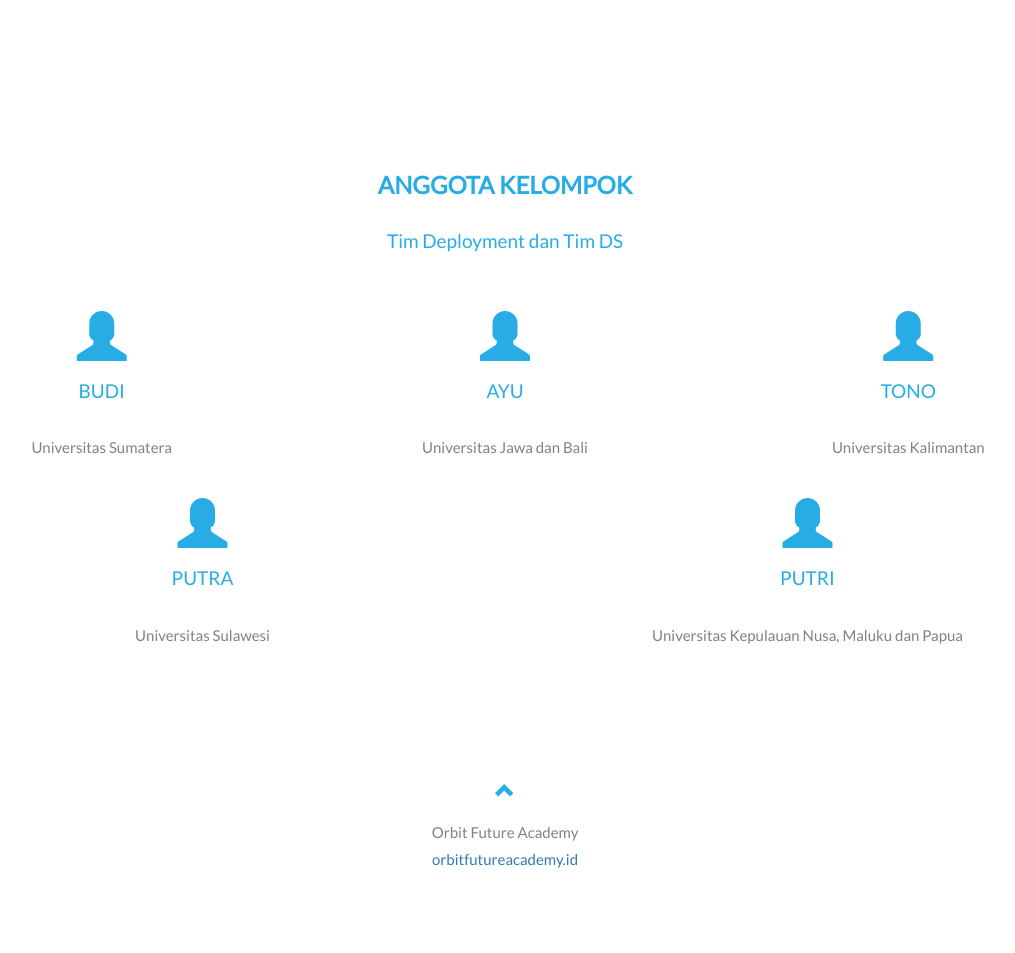
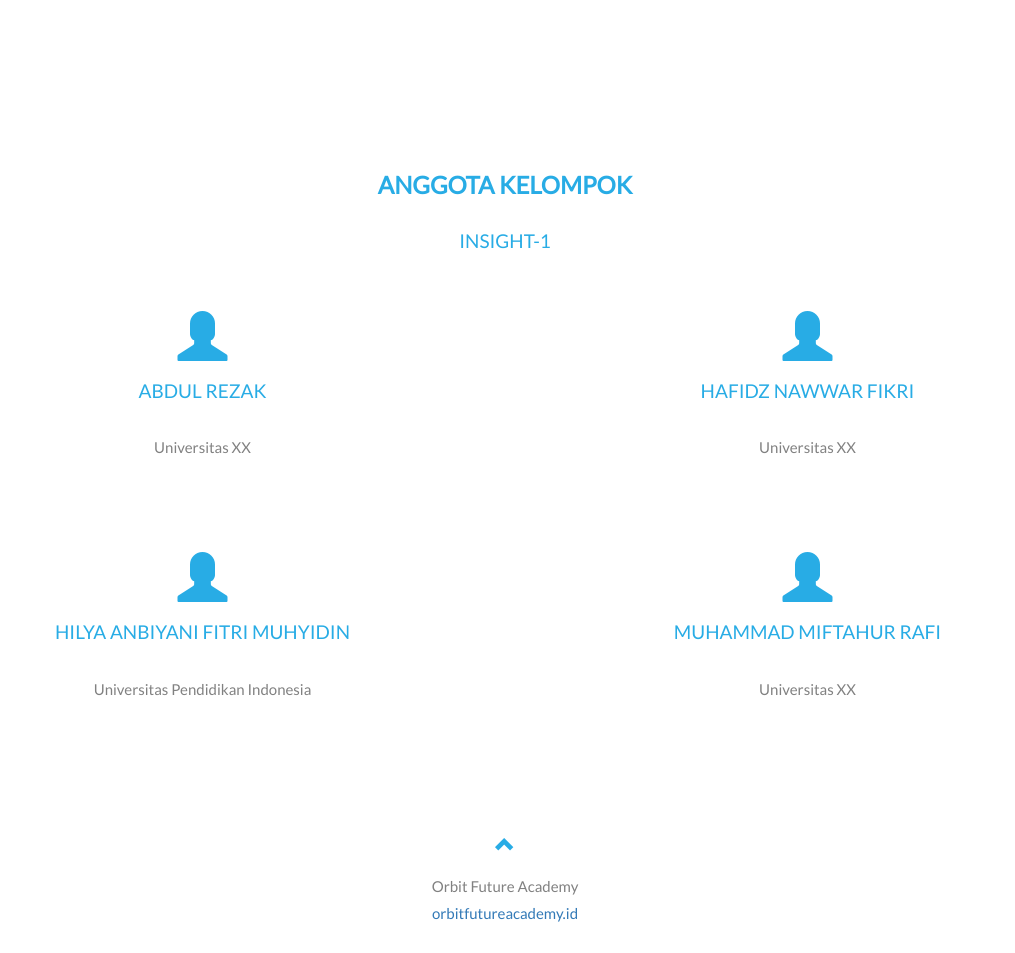
Before and after one commit to hilya09/deployment-ds, a Flask app: page / in a window 1280 px wide. Shown: the part 1144-2097 px from the top of the page, without its empty margins (135-1150 px from the left). Before the commit the page ends 2012 px from the top, so only its background shows below. Run offline with Flask 3, Linux system fonts and the light colour scheme; parts of the project's set-up code (start-up, migrations or seed data) failed here and were passed over.

Commit message:
mengubah bagian kelompok

```diff
--- a/templates/index.html
+++ b/templates/index.html
@@ -138,36 +138,31 @@
 	<div id="anggotaKelompok" class="container-fluid text-center">
 		<br>
 		<h2>ANGGOTA KELOMPOK</h2>
-		<h4>Tim Deployment dan Tim DS</h4>
+		<h4>INSIGHT-1</h4>
 		<br>
 		<div class="row slideanim">
-			<div class="col-sm-4">
+			<div class="col-sm-6">
 				<span class="glyphicon glyphicon-user logo-small"></span>
-				<h4>BUDI</h4>
-				<p>Universitas Sumatera</p>
+				<h4>ABDUL REZAK</h4>
+				<p>Universitas XX</p>
 			</div>
-			<div class="col-sm-4">
+			<div class="col-sm-6">
 				<span class="glyphicon glyphicon-user logo-small"></span>
-				<h4>AYU</h4>
-				<p>Universitas Jawa dan Bali</p>
-			</div>
-			<div class="col-sm-4">
-				<span class="glyphicon glyphicon-user logo-small"></span>
-				<h4>TONO</h4>
-				<p>Universitas Kalimantan</p>
+				<h4>HAFIDZ NAWWAR FIKRI</h4>
+				<p>Universitas XX</p>
 			</div>
 		</div>
-	    <br>
+	    <br><br><br>
 	    <div class="row slideanim">
 			<div class="col-sm-6">
 				<span class="glyphicon glyphicon-user logo-small"></span>
-				<h4>PUTRA</h4>
-				<p>Universitas Sulawesi</p>
+				<h4>HILYA ANBIYANI FITRI MUHYIDIN</h4>
+				<p>Universitas Pendidikan Indonesia</p>
 			</div>
 			<div class="col-sm-6">
 				<span class="glyphicon glyphicon-user logo-small"></span>
-				<h4>PUTRI</h4>
-				<p>Universitas Kepulauan Nusa, Maluku dan Papua</p>
+				<h4>MUHAMMAD MIFTAHUR RAFI</h4>
+				<p>Universitas XX</p>
 			</div>
 	    </div>
 	</div>
```
